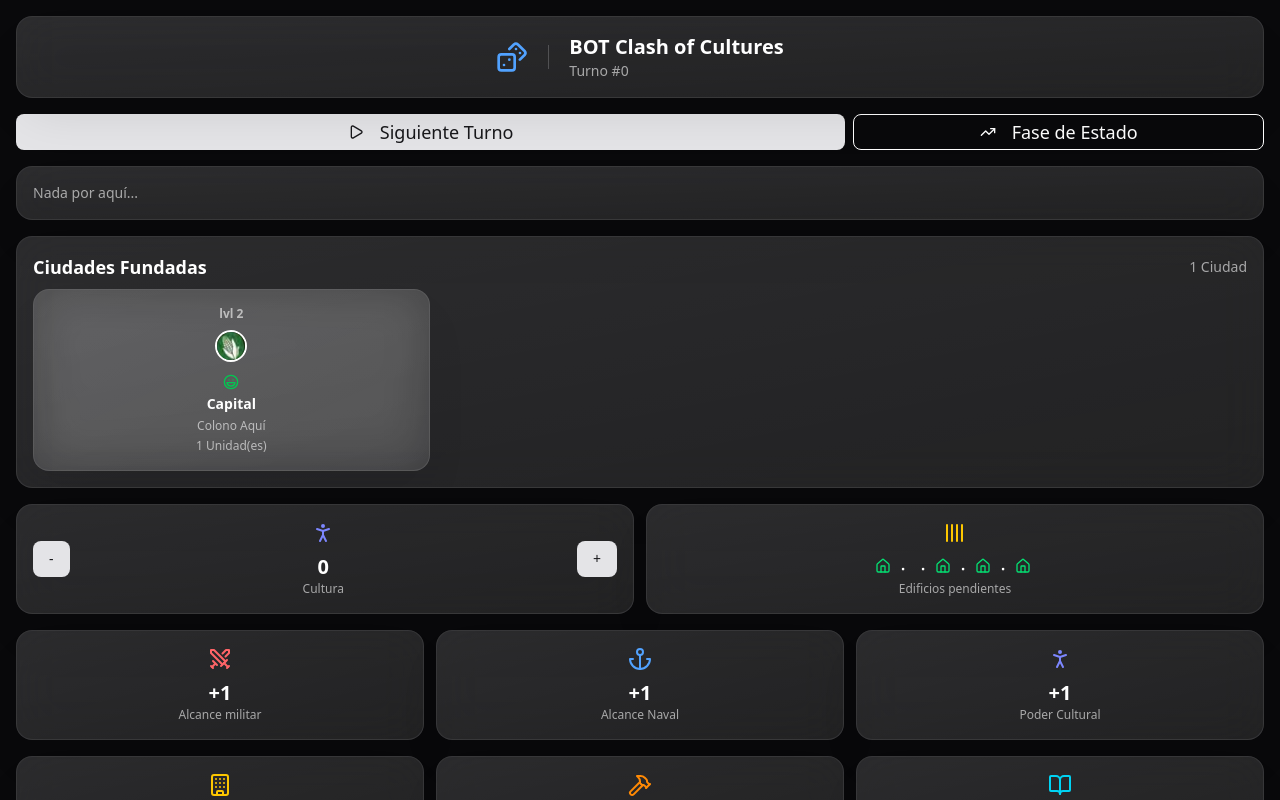
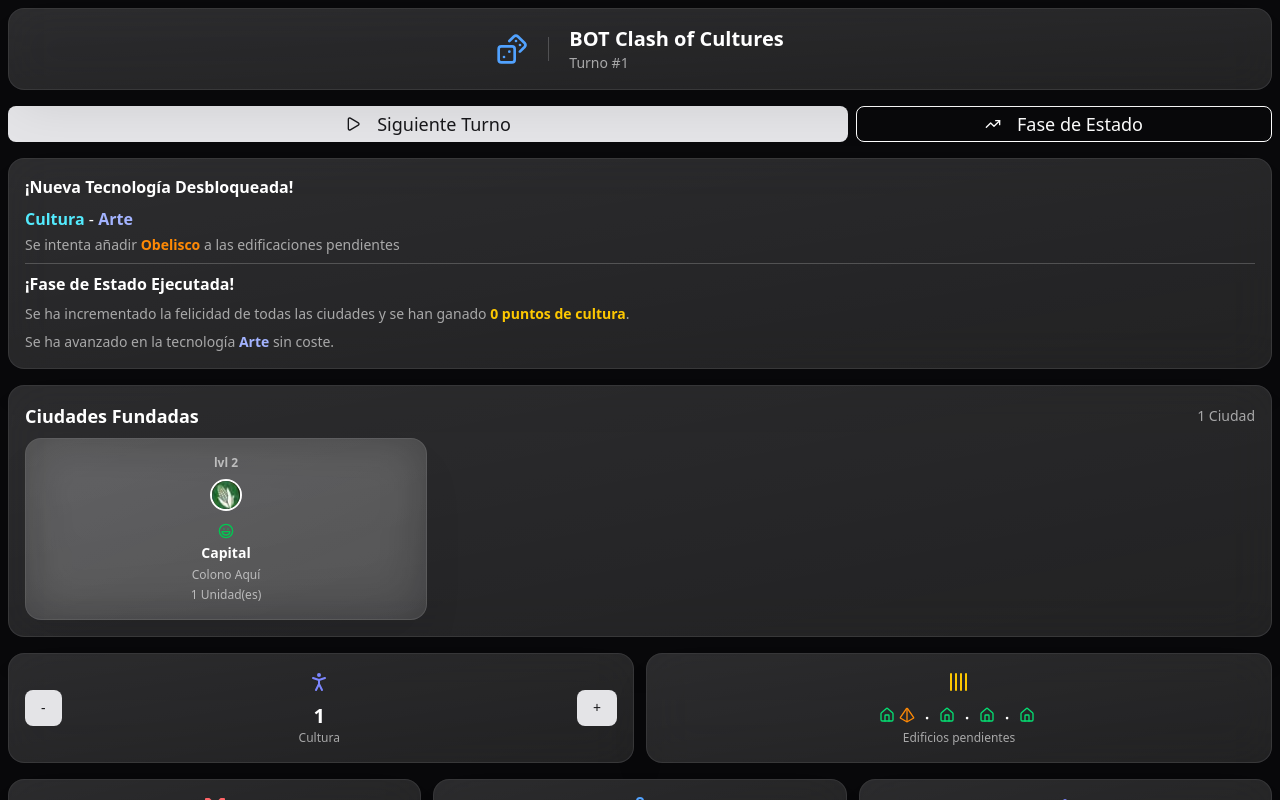
Before and after one commit to Joelnicolass/clashofculturesbot, a Next.js app: page / in a window 1280 px wide. Both pictures are taken after a click on the button "Fase de Estado". Shown: the top 800 px of the page. Built offline with nearby package versions, Linux system fonts and the light colour scheme.

Commit message:
feat: add state phase

```diff
--- a/src/app/page.tsx
+++ b/src/app/page.tsx
@@ -20,13 +20,14 @@ import {
   Tally4Icon,
   TrendingUp,
 } from "lucide-react";
-import { startTransition, useState } from "react";
+import { ReactNode, startTransition, useState } from "react";
 import { Settlement, useSettlement } from "@/hooks/use_settlement";
 import {
   BuildingType,
   HappinessType,
   IBOActions,
   ResourceType,
+  TechnologicalRootType,
   UnitType,
 } from "@/utils/enums";
 import { Avatar, AvatarImage } from "@/components/ui/avatar";
@@ -54,6 +55,7 @@ import {
 import Elephant from "../../public/elephant_icon.svg";
 import Cavalry from "../../public/cavalry_icon.svg";
 import Image from "next/image";
+import { Separator } from "@radix-ui/react-separator";
 
 const UNITS_ICONS = {
   [UnitType.INFANTRY]: <Swords className="w-5 h-5 text-white" />,
@@ -107,6 +109,7 @@ export default function Home() {
     decrementCultureCount,
     incrementCultureCount,
     decrementCultureInPoints,
+    setCultureCount,
   } = useCounter(techCompleteGraph, culturePower);
 
   const { advanceTechnologyTurn } = useAdvanceTechTurn(
@@ -147,6 +150,8 @@ export default function Home() {
     turnCount,
     calculateSettlementLevel
   );
+
+  const [statePhase, setStatePhase] = useState<ReactNode>(null);
 
   const processTurn = () => {
     const mapper: Record<IBOActions, () => void> = {
@@ -253,7 +258,9 @@ export default function Home() {
             <span className="font-bold flex items-center gap-2">
               ¡Reclutar Unidades!
             </span>
-            {Object.keys(unitsToRecruit).length !== 0 && (
+            {Object.values(unitsToRecruit).some(
+              (units) => units.length > 0
+            ) && (
               <>
                 <div className="text-sm text-white/60">
                   Se han reclutado unidades en las siguientes ciudades:
@@ -344,12 +351,11 @@ export default function Home() {
     const chosen = selectWeightedRandom(configuration.actionRates);
     mapper[chosen]();
 
-    console.log(`Turno ${turnCount + 1} - Acción: ${chosen}`);
     incrementTurnCount();
   };
 
   return (
-    <div className="flex flex-col min-h-screen gap-4 p-4">
+    <div className="flex flex-col min-h-screen gap-4 p-2">
       <HeaderSection title={configuration.name} turnCount={turnCount} />
 
       <div
@@ -378,7 +384,56 @@ export default function Home() {
           onClick={() => {
             startTransition(() => {
               // ejecutar turnos de fase de estado
+
+              // paso 1 -> incrementar felicidad de todas las ciudades
               incrementHappinessAllCities();
+
+              // paso 2 -> ejecutar una acción de turno
+              processTurn();
+
+              // paso 3 -> avanzar tecnología gratuitamente
+              const { tech } = advanceTechnologyTurn((effectCategory) => {
+                addBuilding(effectCategory as BuildingType);
+              });
+
+              // paso 4 -> ganar cultura por cada dos avances en root de cultura
+
+              const cultureGained = (techRoot: TechnologicalRootType) => {
+                const techs = techCompleteGraph[techRoot];
+                return Math.floor(techs.length / 2);
+              };
+
+              const totalCultureGained = cultureGained(
+                TechnologicalRootType.CULTURE
+              );
+
+              setCultureCount((prev) => prev + totalCultureGained);
+
+              setStatePhase(
+                <div className="text-white flex flex-col gap-2">
+                  <span className="font-bold flex items-center gap-2">
+                    ¡Fase de Estado Ejecutada!
+                  </span>
+                  <div className="text-sm text-white/60">
+                    Se ha incrementado la felicidad de todas las ciudades y se
+                    han ganado{" "}
+                    <span className="font-semibold text-yellow-400">
+                      {totalCultureGained} puntos de cultura
+                    </span>
+                    .
+                  </div>
+
+                  {tech && (
+                    <div className="text-sm text-white/60">
+                      Se ha avanzado en la tecnología{" "}
+                      <span className="font-semibold text-indigo-300">
+                        {tech.name}
+                      </span>{" "}
+                      sin coste.
+                    </div>
+                  )}
+                </div>
+              );
             });
           }}
           style={{ gridArea: "state" }}
@@ -392,6 +447,8 @@ export default function Home() {
         {turnSection || (
           <div className="text-white/60 text-sm">Nada por aquí...</div>
         )}
+        <Separator className="bg-white/20 my-2 border-none h-px" />
+        <div className="mt-2 text-white/60">{statePhase || null}</div>
       </GlassCard>
 
       <GlassCard>
--- a/src/hooks/turn_handlers/use_advance_tech_turn.tsx
+++ b/src/hooks/turn_handlers/use_advance_tech_turn.tsx
@@ -114,6 +114,11 @@ export const useAdvanceTechTurn = (
         </div>
       );
     }
+
+    return {
+      tech,
+      effectCategory: tech?.effectCategory || null,
+    };
   };
 
   return {
```
